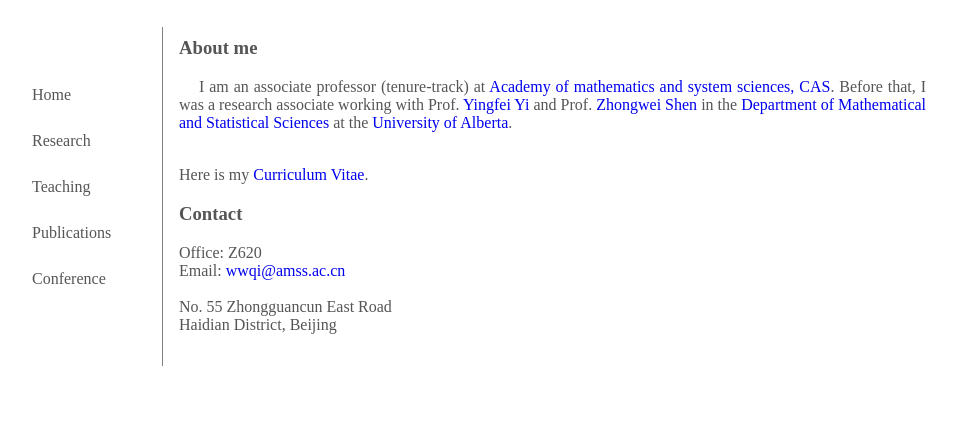
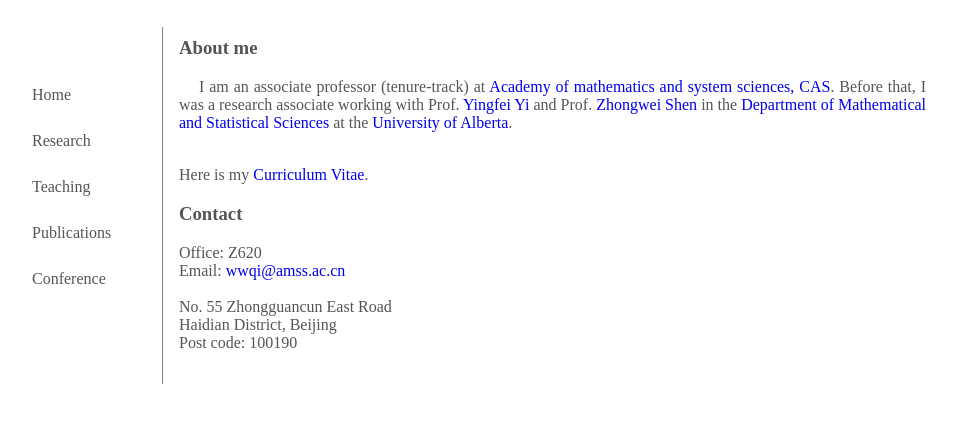
Before and after one commit to Weiwei-Qi/Weiwei-Qi.github.io, a plain HTML site: page index.html in a window 1280 px wide. Shown: the part 154-576 px from the top of the page, without its empty margins (168-1124 px from the left). Drawn offline with nearby package versions, Linux system fonts and the light colour scheme; some packages are replaced by stand-ins of ours.

Commit message:
index.html

```diff
--- a/index.html
+++ b/index.html
@@ -109,7 +109,8 @@ No. 55 Zhongguancun East Road
 <br>
 Haidian District, Beijing
 <br>
-
+Post code: 100190
+<br>
 
 </p>
 </article>
```
